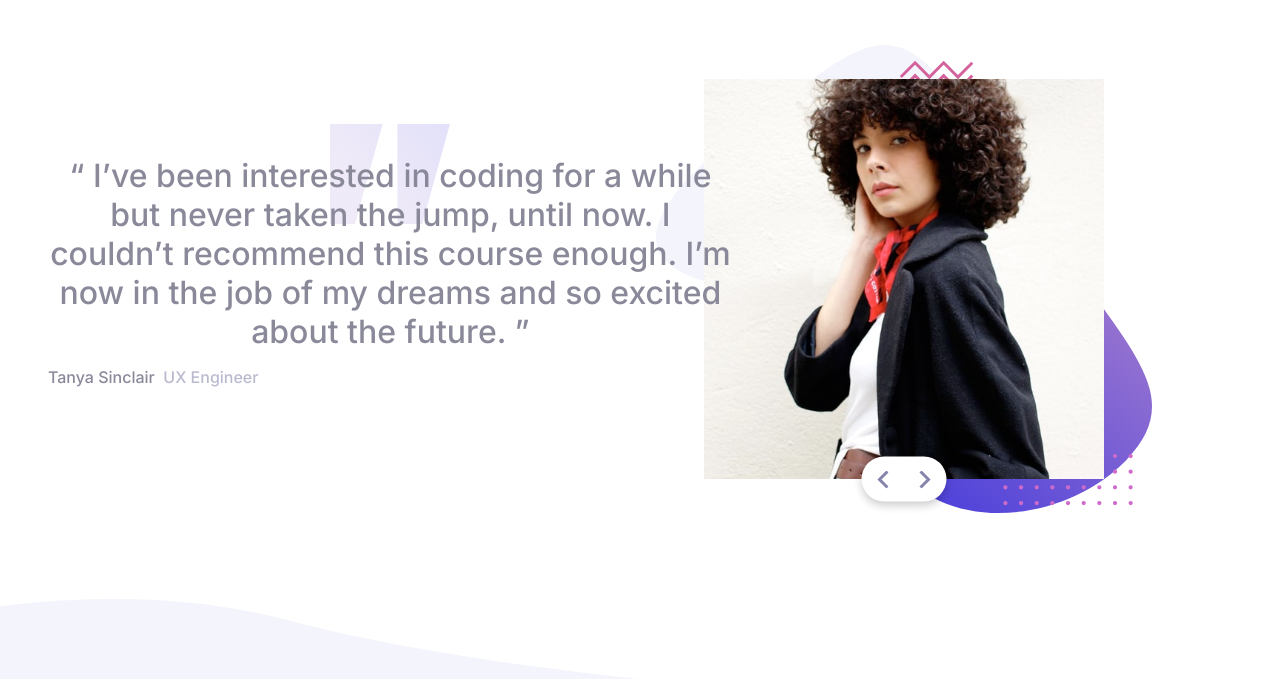
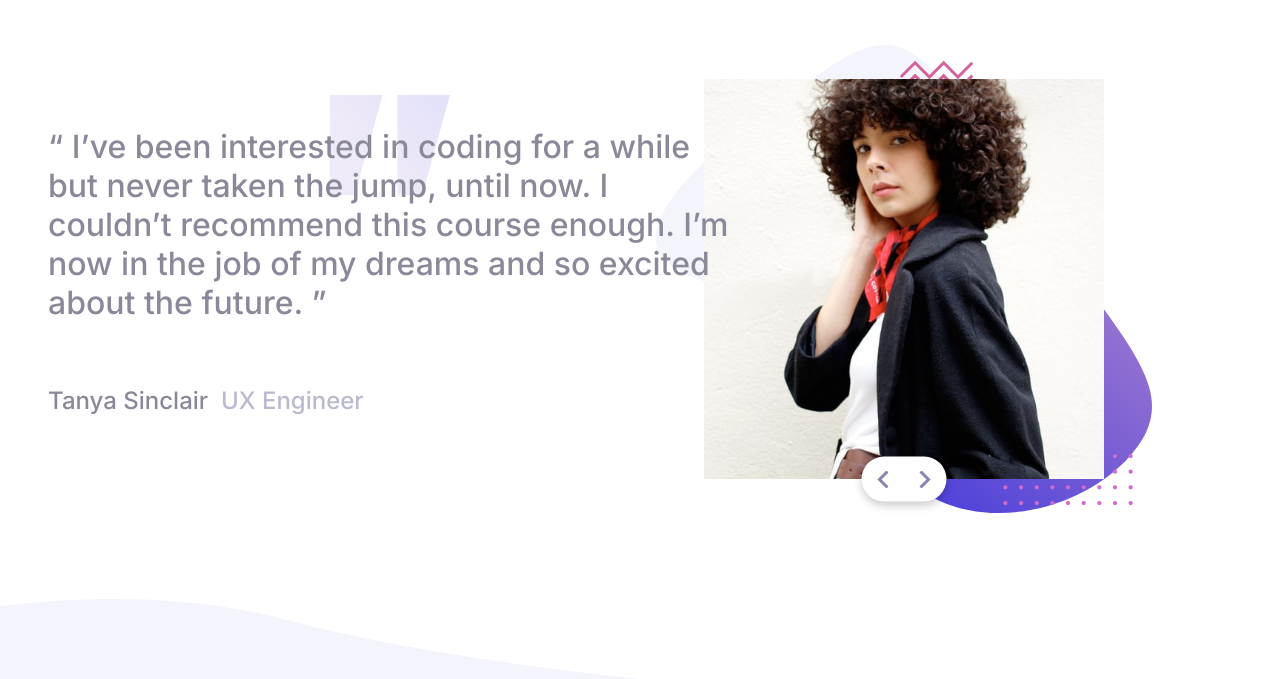
Before and after one commit to deepumoses/Frontend-Mentor-Coding-Bootcamp_Testimonials-Challenge, a plain HTML site: page index.html in a window 1280 px wide. Shown: the part 121-800 px from the top of the page. Drawn offline with Linux system fonts and the light colour scheme.

Commit message:
font alignment fix

```diff
--- a/style.css
+++ b/style.css
@@ -129,8 +129,14 @@ body {
     width: auto;
   }
 
+  .description {
+    text-align: left;
+  }
+
   .role {
     flex-direction: row;
     justify-content: flex-start;
+    font-size: 1.5rem;
+    margin-top: 4rem;
   }
 }
```
